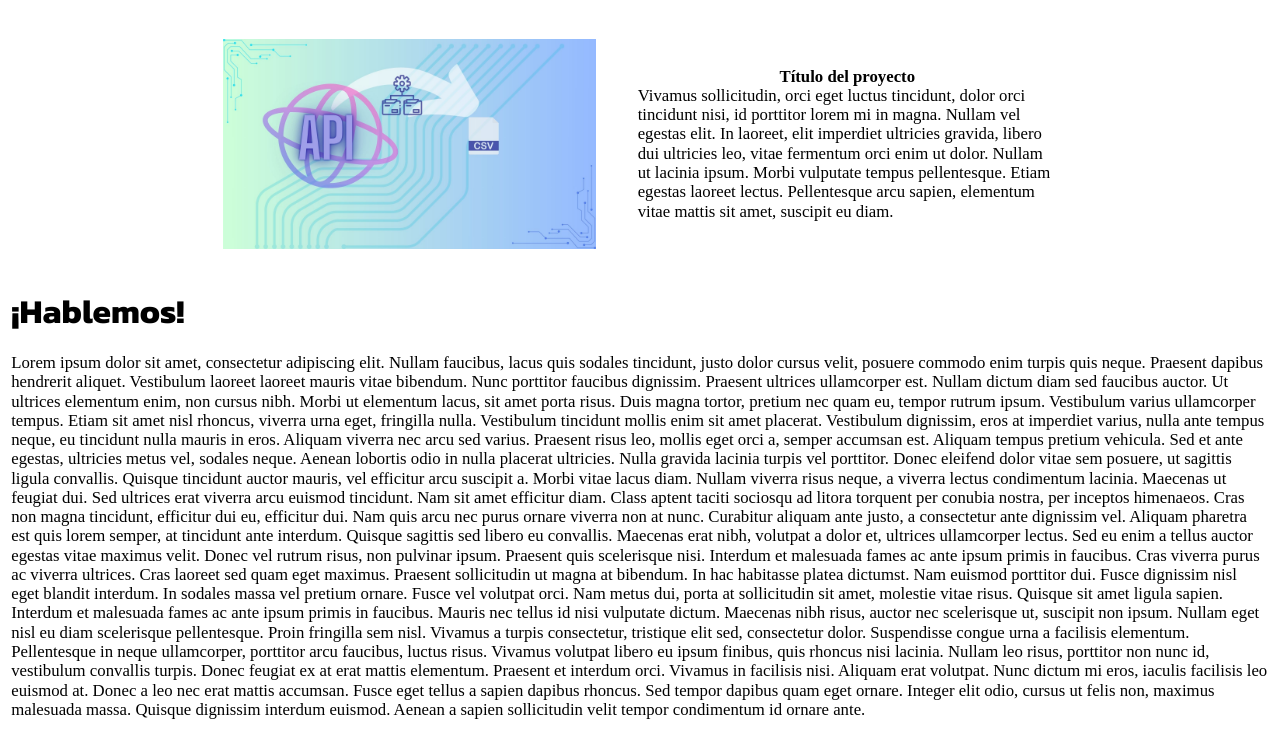
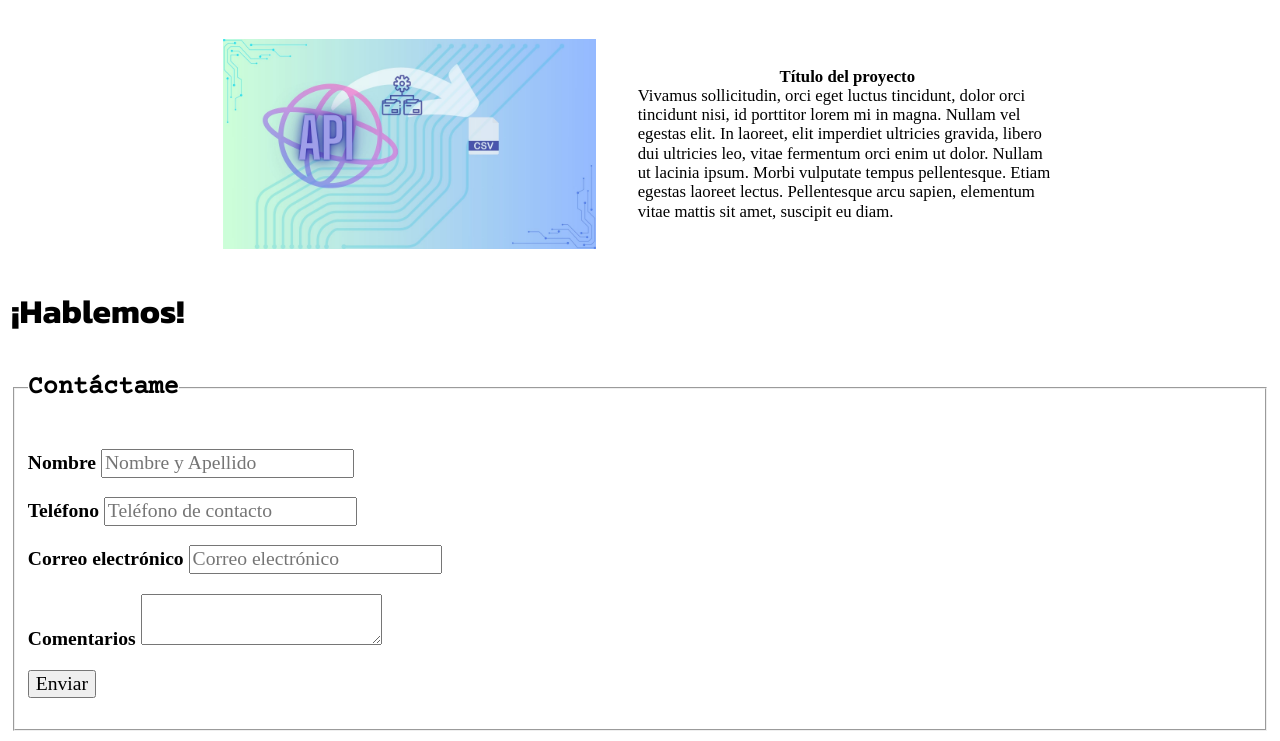
Before and after one commit to SilvanaNavarro/Portafolio, a plain HTML site: page index.html in a window 1280 px wide. Shown: the part 1784-2525 px from the top of the page. Drawn offline with nearby package versions, Linux system fonts and the light colour scheme.

Commit message:
Agrego formulario

```diff
--- a/index.html
+++ b/index.html
@@ -165,16 +165,39 @@
         </div>
         <div class="contacto contenedor" id="contact">
             <h1>¡Hablemos!</h1>
-            <p>Lorem ipsum dolor sit amet, consectetur adipiscing elit. Nullam faucibus, lacus quis sodales tincidunt, justo dolor cursus velit, posuere commodo enim turpis quis neque. Praesent dapibus hendrerit aliquet. Vestibulum laoreet laoreet mauris vitae bibendum. Nunc porttitor faucibus dignissim. Praesent ultrices ullamcorper est. Nullam dictum diam sed faucibus auctor. Ut ultrices elementum enim, non cursus nibh. Morbi ut elementum lacus, sit amet porta risus.
+                    <!--Formulario-->
+            <form class="Formulario Contenedor">
+                <fieldset>
+                    <legend><h2>Contáctame</h2></legend>
+                    <div class="Campos">
+                    <h3 class="CampoFormulario">
+                        <label>Nombre</label>
+                    <input class="input-text" type="text" placeholder="Nombre y Apellido"/>
+                    </h3>
 
-                Duis magna tortor, pretium nec quam eu, tempor rutrum ipsum. Vestibulum varius ullamcorper tempus. Etiam sit amet nisl rhoncus, viverra urna eget, fringilla nulla. Vestibulum tincidunt mollis enim sit amet placerat. Vestibulum dignissim, eros at imperdiet varius, nulla ante tempus neque, eu tincidunt nulla mauris in eros. Aliquam viverra nec arcu sed varius. Praesent risus leo, mollis eget orci a, semper accumsan est. Aliquam tempus pretium vehicula. Sed et ante egestas, ultricies metus vel, sodales neque. Aenean lobortis odio in nulla placerat ultricies. Nulla gravida lacinia turpis vel porttitor. Donec eleifend dolor vitae sem posuere, ut sagittis ligula convallis. Quisque tincidunt auctor mauris, vel efficitur arcu suscipit a. Morbi vitae lacus diam. Nullam viverra risus neque, a viverra lectus condimentum lacinia.
+                    <h3 class="CampoFormulario">
+                        <label>Teléfono</label>
+                    <input class="input-text" type="tel" placeholder="Teléfono de contacto"/>
+                    </h3>
 
-                Maecenas ut feugiat dui. Sed ultrices erat viverra arcu euismod tincidunt. Nam sit amet efficitur diam. Class aptent taciti sociosqu ad litora torquent per conubia nostra, per inceptos himenaeos. Cras non magna tincidunt, efficitur dui eu, efficitur dui. Nam quis arcu nec purus ornare viverra non at nunc. Curabitur aliquam ante justo, a consectetur ante dignissim vel. Aliquam pharetra est quis lorem semper, at tincidunt ante interdum. Quisque sagittis sed libero eu convallis. Maecenas erat nibh, volutpat a dolor et, ultrices ullamcorper lectus. Sed eu enim a tellus auctor egestas vitae maximus velit. Donec vel rutrum risus, non pulvinar ipsum. Praesent quis scelerisque nisi. Interdum et malesuada fames ac ante ipsum primis in faucibus. Cras viverra purus ac viverra ultrices. Cras laoreet sed quam eget maximus.
+                    <h3 class="CampoFormulario">
+                        <label>Correo electrónico</label>
+                    <input class="input-text" type="email" placeholder="Correo electrónico"/>
+                    </h3>
 
-                Praesent sollicitudin ut magna at bibendum. In hac habitasse platea dictumst. Nam euismod porttitor dui. Fusce dignissim nisl eget blandit interdum. In sodales massa vel pretium ornare. Fusce vel volutpat orci. Nam metus dui, porta at sollicitudin sit amet, molestie vitae risus. Quisque sit amet ligula sapien. Interdum et malesuada fames ac ante ipsum primis in faucibus. Mauris nec tellus id nisi vulputate dictum. Maecenas nibh risus, auctor nec scelerisque ut, suscipit non ipsum. Nullam eget nisl eu diam scelerisque pellentesque. Proin fringilla sem nisl.
+                    <h3 class="CampoFormulario">
+                        <label>Comentarios</label>
+                        <textarea class="input-text"></textarea>
+                    </h3>
 
-                Vivamus a turpis consectetur, tristique elit sed, consectetur dolor. Suspendisse congue urna a facilisis elementum. Pellentesque in neque ullamcorper, porttitor arcu faucibus, luctus risus. Vivamus volutpat libero eu ipsum finibus, quis rhoncus nisi lacinia. Nullam leo risus, porttitor non nunc id, vestibulum convallis turpis. Donec feugiat ex at erat mattis elementum. Praesent et interdum orci. Vivamus in facilisis nisi. Aliquam erat volutpat. Nunc dictum mi eros, iaculis facilisis leo euismod at. Donec a leo nec erat mattis accumsan. Fusce eget tellus a sapien dapibus rhoncus. Sed tempor dapibus quam eget ornare. Integer elit odio, cursus ut felis non, maximus malesuada massa. Quisque dignissim interdum euismod. Aenean a sapien sollicitudin velit tempor condimentum id ornare ante.
-            </p>
+                    <h3>
+                        <input class="Boton" type="submit" value="Enviar"/>
+                    </h3>
+                    </div>
+                </fieldset>
+            </form>
+            <!--Termina Formulario-->
+
         </div>
     </main>
     <script src="JS/scripts.js"></script>
```
